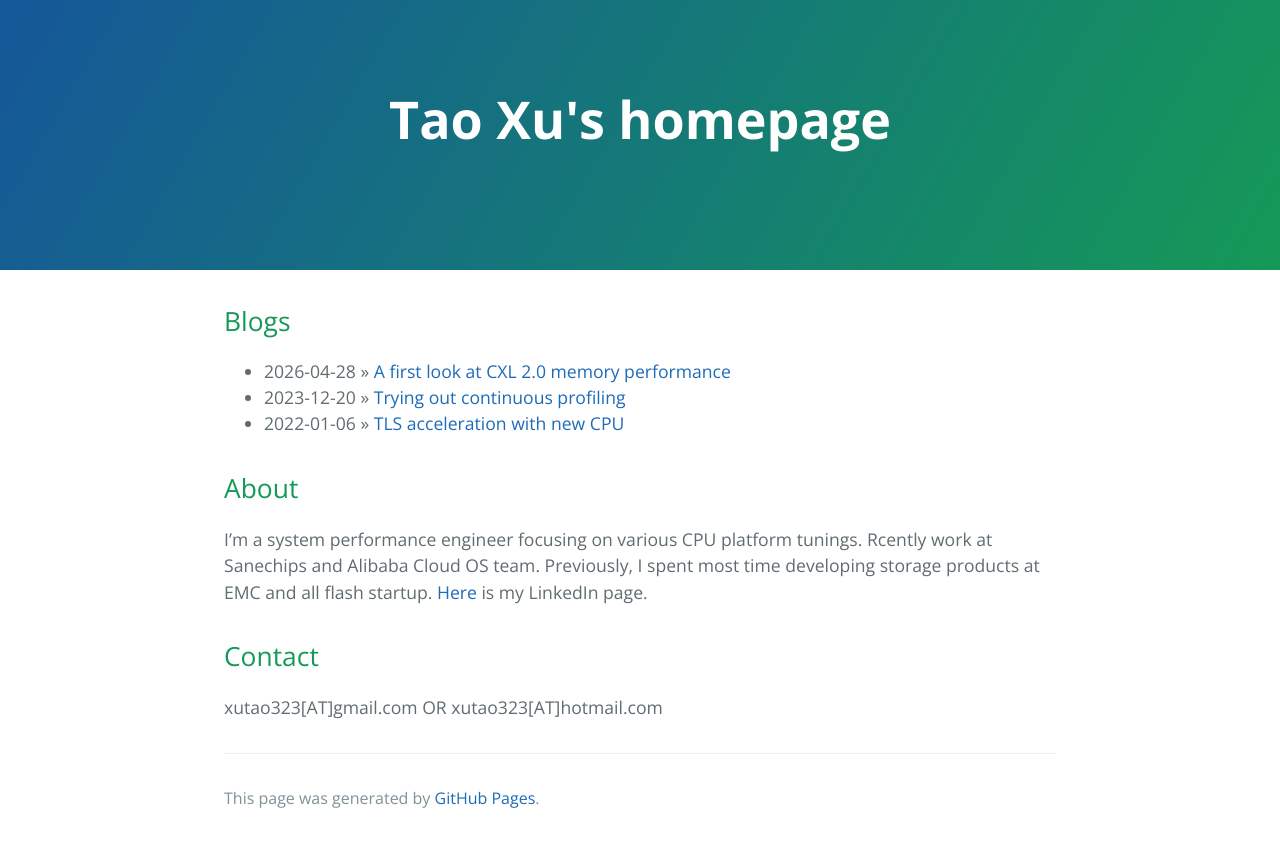
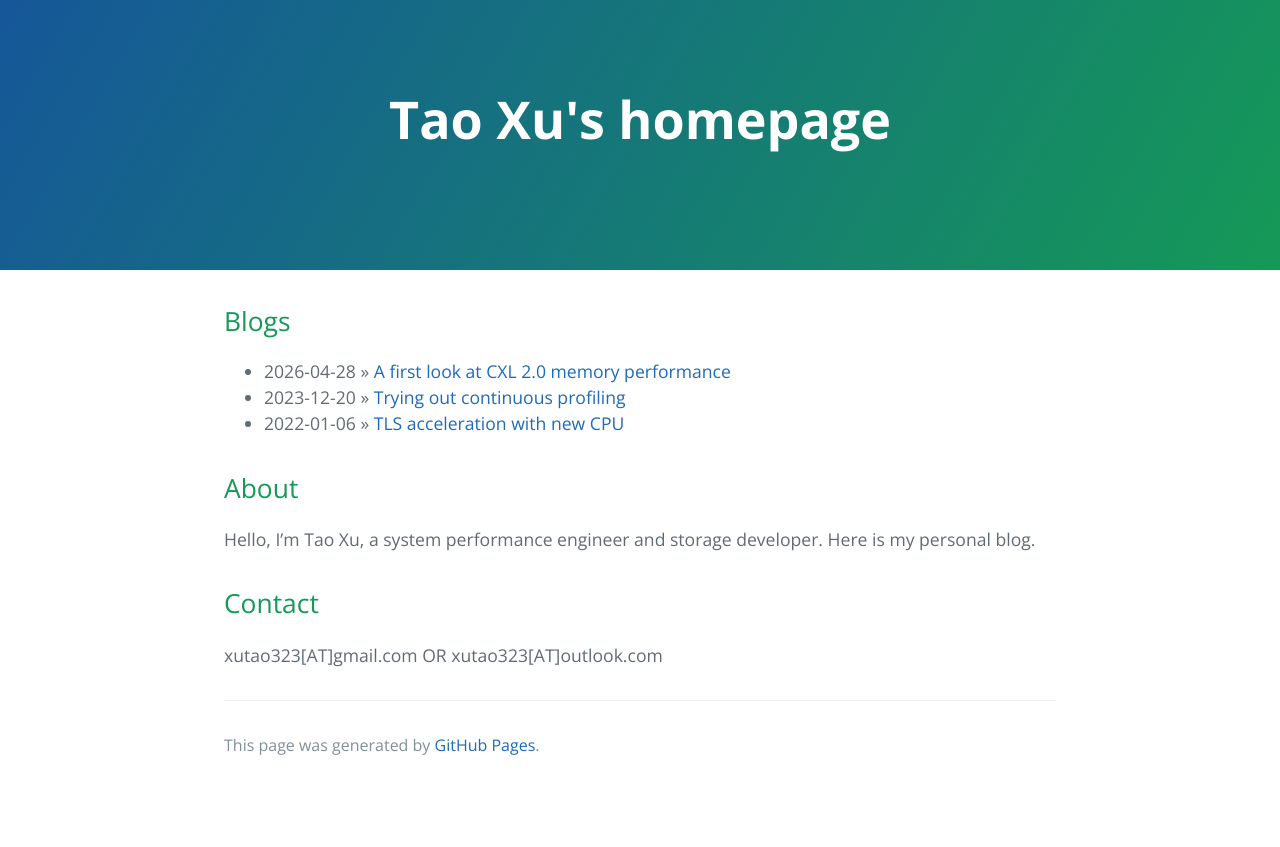
Before and after one commit to xutao323/xutao323.github.io, a Jekyll site: the page built from index.md, in a window 1280 px wide. Shown: the top 847 px of the page. Built offline with Jekyll 4.4.1, drawn with Linux system fonts in a browser that asks for light colours; the repository's description, which GitHub fills in, is left out.

Commit message:
Update index.md

```diff
--- a/index.md
+++ b/index.md
@@ -13,8 +13,8 @@ title: Tao Xu's homepage
 
 ## About
 
-I'm a system performance engineer focusing on various CPU platform tunings. Rcently work at Sanechips and Alibaba Cloud OS team. Previously, I spent most time developing storage products at EMC and all flash startup. [Here](https://www.linkedin.com/in/tao-xu-49670733/) is my LinkedIn page.
+Hello, I'm Tao Xu, a system performance engineer and storage developer. Here is my personal blog.
 
 ## Contact
 
-xutao323[AT]gmail.com OR xutao323[AT]hotmail.com
+xutao323[AT]gmail.com OR xutao323[AT]outlook.com
```
